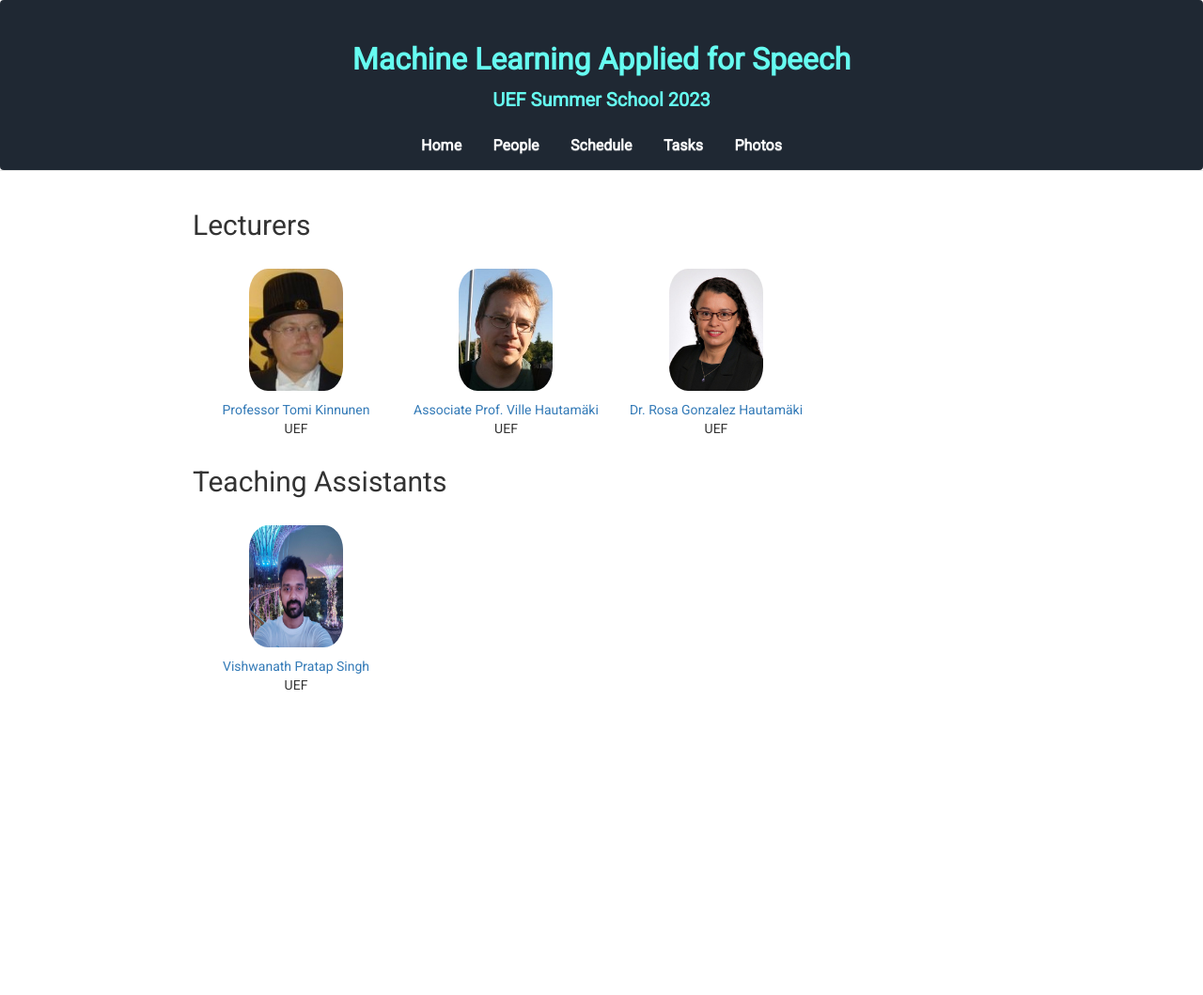
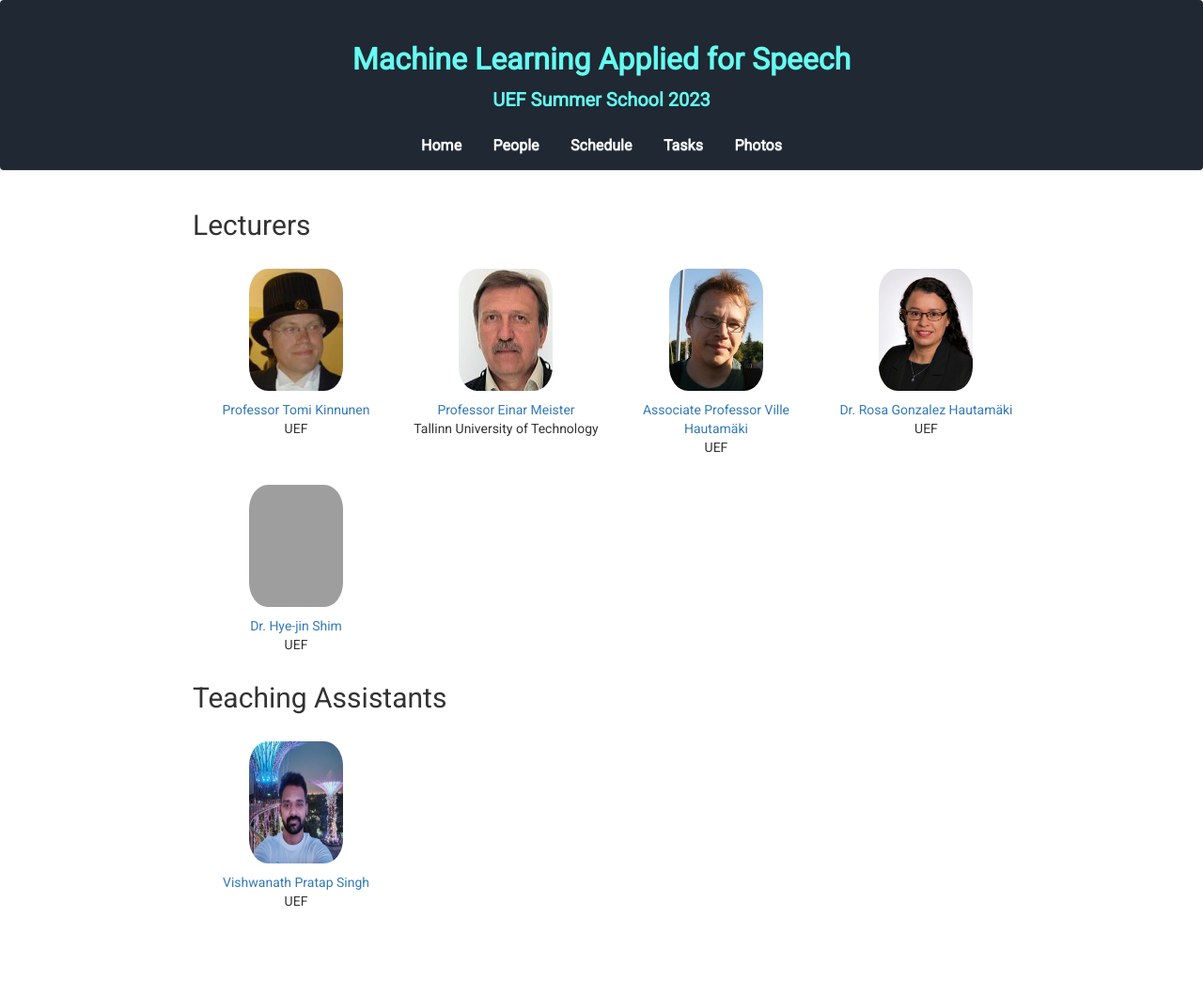
Before and after one commit to vpspeech/summerschool2023, a Jekyll site: the page built from people.md, in a window 1280 px wide. Shown: the whole page at 94% size. Built offline with Jekyll 4.4.1, drawn with Linux system fonts in a browser that asks for light colours; nearby versions of some CDN libraries; before the commit the page ends 900 px from its top, so only the background shows below that; grey boxes are pictures that could not be loaded.

Commit message:
Update people.yml

```diff
--- a/_data/people.yml
+++ b/_data/people.yml
@@ -4,7 +4,12 @@ lecturers:
   topic: "Speech"
   photo: "img/tomi.jpg"
   site: "http://cs.joensuu.fi/pages/tkinnu/webpage/"
-- name: "Associate Prof. Ville Hautamäki"
+- name: "Professor Einar Meister"
+  organization: "Tallinn University of Technology"
+  topic: "Phonetics and Speech"
+  photo: "img/einar.jpg"
+  site: "https://scholar.google.com/citations?user=Q2S0uG8AAAAJ&hl=en"
+- name: "Associate Professor Ville Hautamäki"
   organization: "UEF"
   topic: "Autonomous Agents"
   photo: "img/ville.jpg"
@@ -14,6 +19,11 @@ lecturers:
   topic: "Speech"
   photo: "img/rosa.jpg"
   site: "http://cs.uef.fi/~rgonza/"
+- name: "Dr. Hye-jin Shim"
+  organization: "UEF"
+  topic: "Speech"
+  photo: "img/hyejin.jpg"
+  site: "https://scholar.google.co.kr/citations?user=MSIvlNoAAAAJ&hl=ko"
 
 
 teaching_assistants:
```
